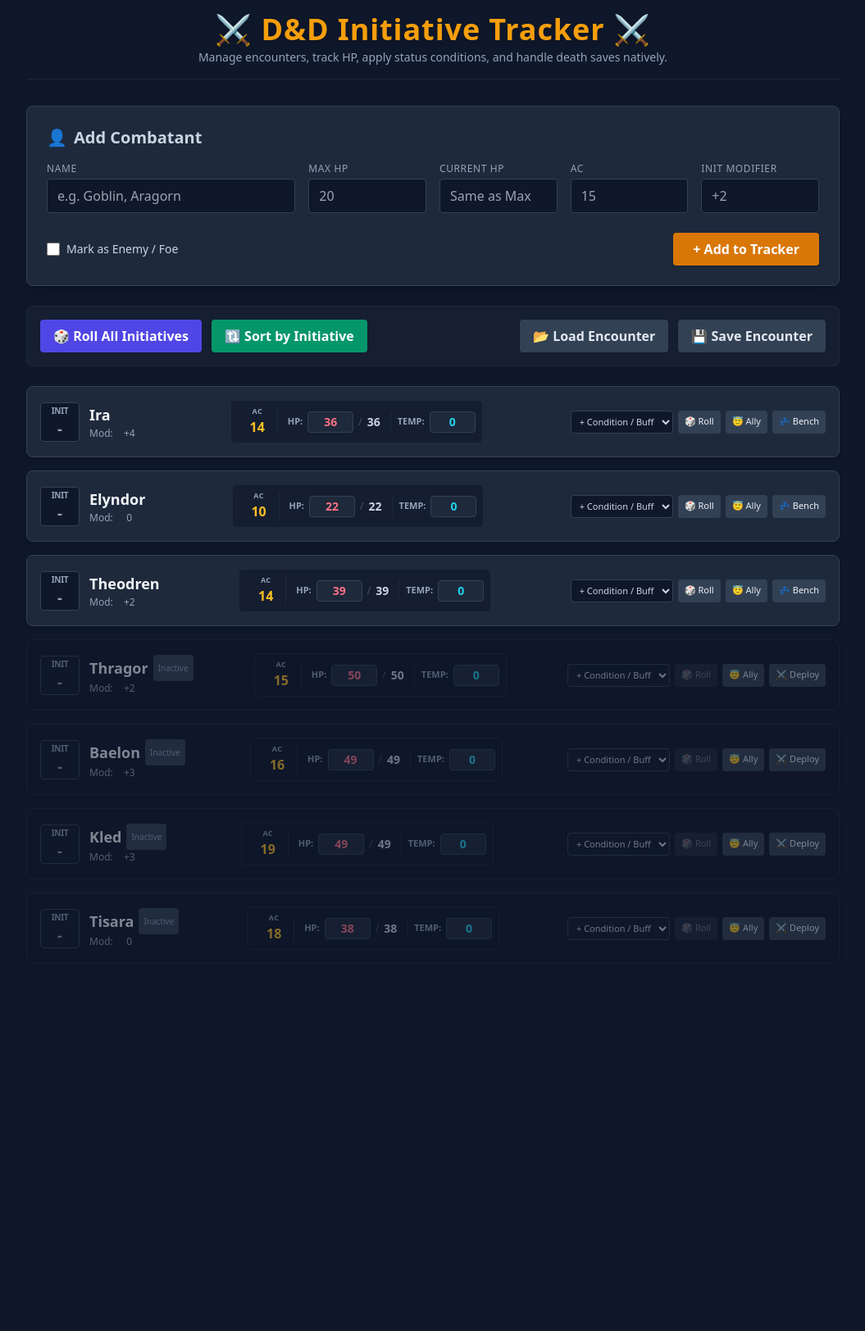
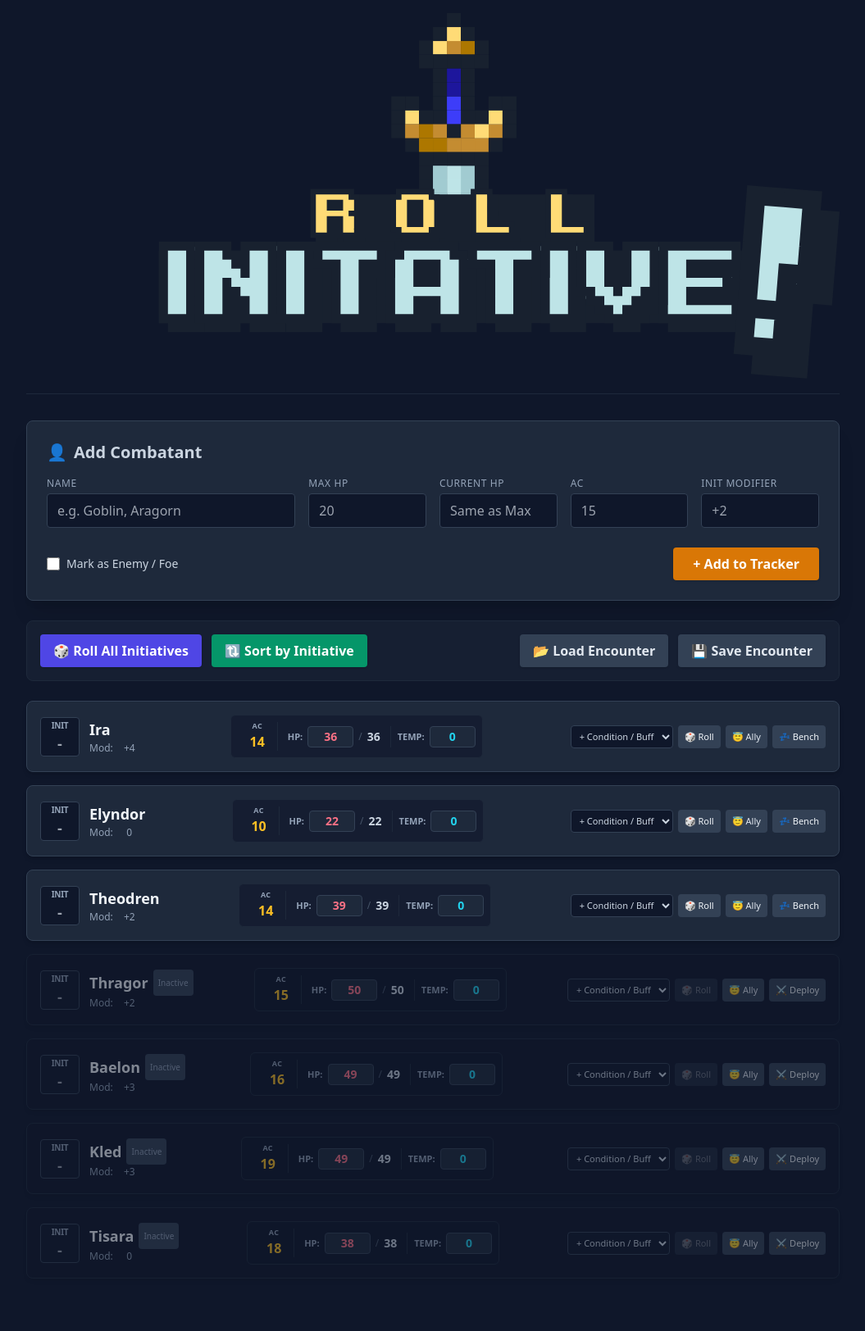
Before and after one commit to TruNorthDesignCo/chrisb-design.github.io, a Jekyll site: the page built from initiativetracker.md, in a window 1280 px wide. Shown: the whole page at 82% size, without its empty margins (112-1167 px from the left). Built offline with Jekyll 4.4.1, drawn with Linux system fonts in a browser that asks for light colours; nearby versions of some CDN libraries; before the commit the page ends 1240 px from its top, so only the background shows below that.

Commit message:
Update initiativetracker.html

```diff
--- a/_layouts/initiativetracker.html
+++ b/_layouts/initiativetracker.html
@@ -3,7 +3,7 @@
 <head>
     <meta charset="UTF-8">
     <meta name="viewport" content="width=device-width, initial-scale=1.0">
-    <title>D&D 5e Initiative & Combat Tracker</title>
+    <title>ROLL INITIATIVE</title>
     <!-- Tailwind CSS for styling -->
     <script src="https://cdn.tailwindcss.com"></script>
     <style>
@@ -27,8 +27,7 @@
 
     <div class="container mx-auto p-4 max-w-5xl">
         <header class="mb-8 text-center border-b border-slate-800 pb-4">
-            <h1 class="text-4xl font-extrabold text-amber-500 tracking-wide drop-shadow-md">⚔️ D&D Initiative Tracker ⚔️</h1>
-            <p class="text-slate-400 text-sm mt-1">Manage encounters, track HP, apply status conditions, and handle death saves natively.</p>
+            <img src="/assets/images/photos/rollinitiative.svg" align="center" height="100%"></img>
         </header>
 
         <!-- Dynamic Feedback Banner (Custom error/success notifications) -->
```
